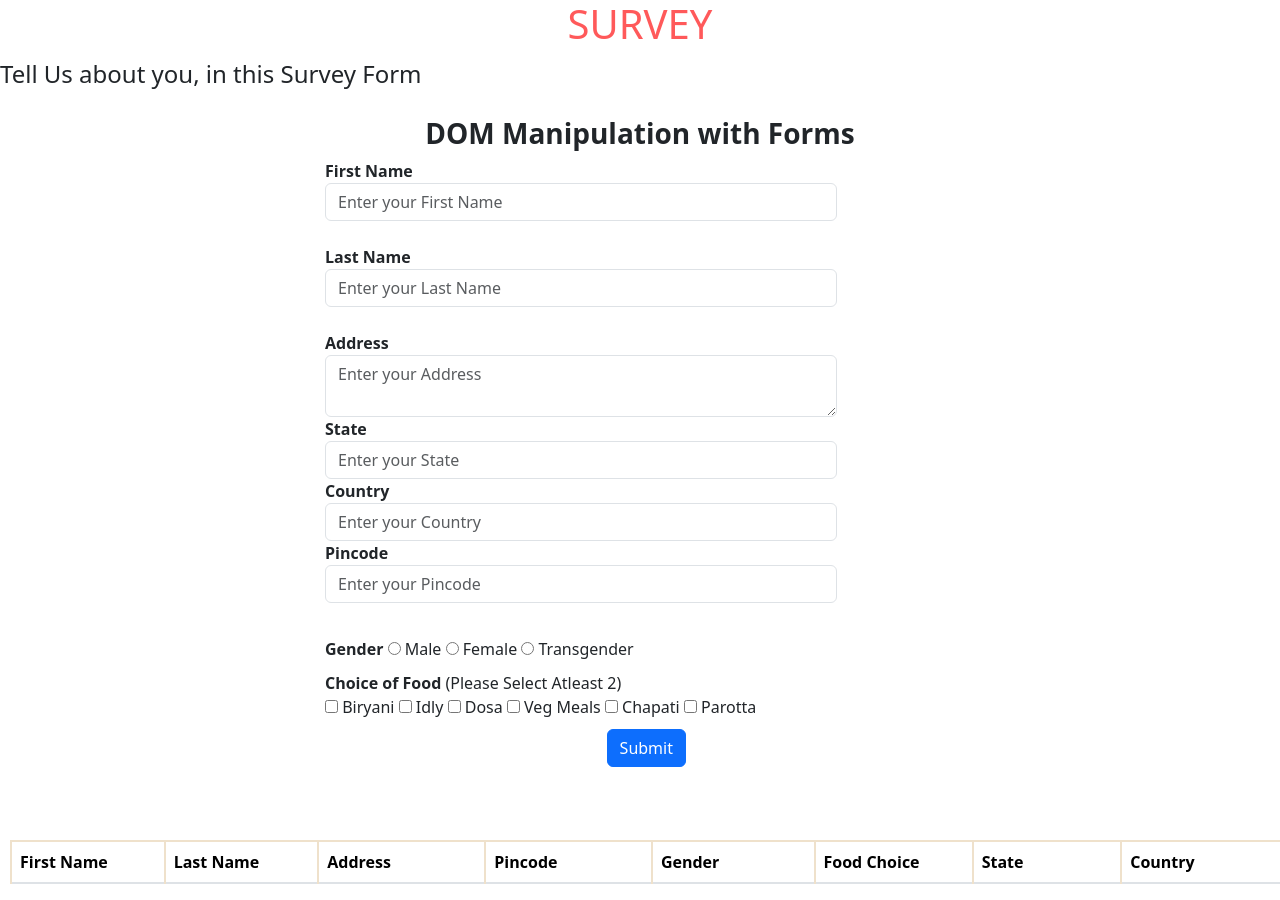
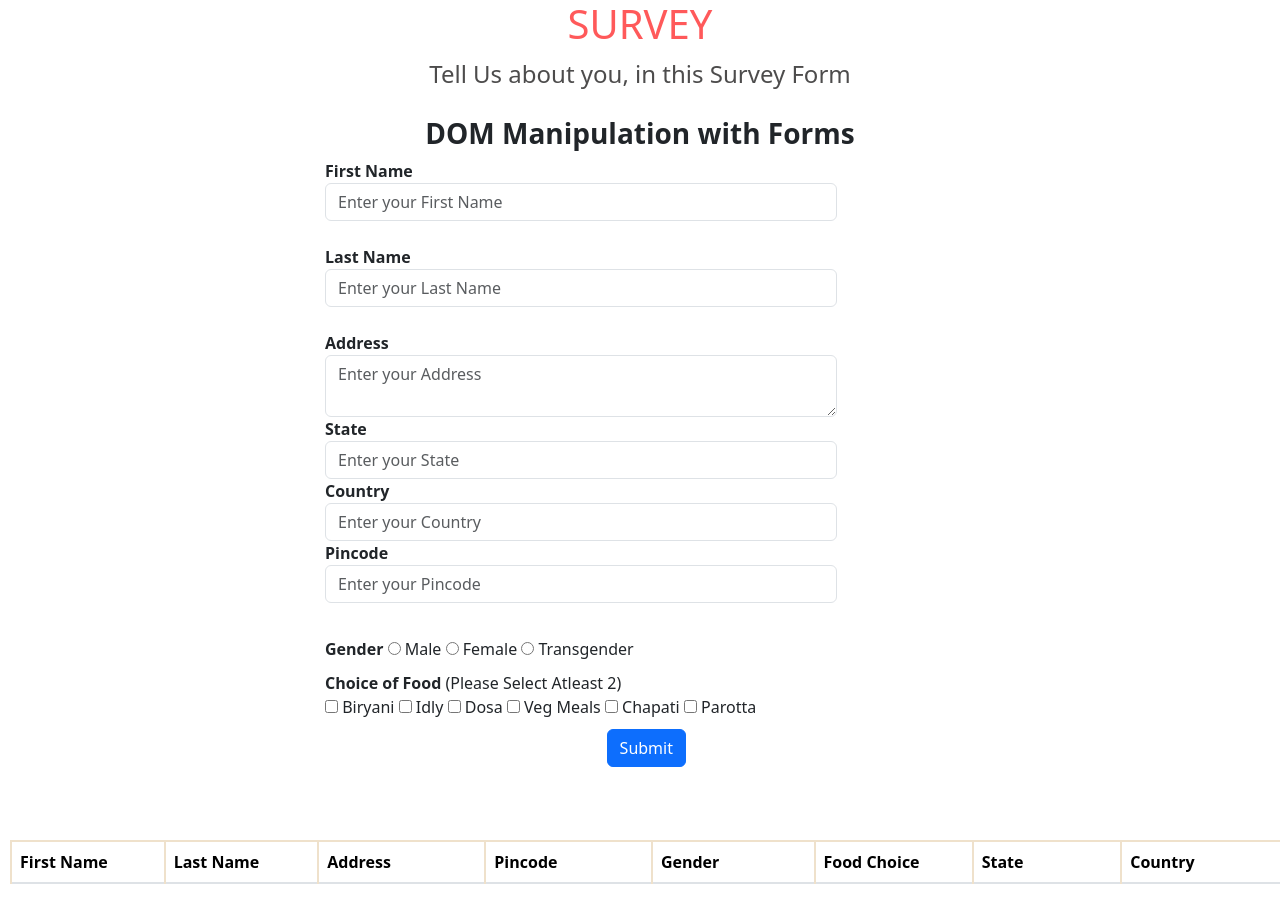
Before and after one commit to ParthibanSivanesan/DOM-JS-SURVEY-FORM-SINGLEPAGE, a plain HTML site: page index.html in a window 1280 px wide. Drawn offline with nearby package versions, Linux system fonts and the light colour scheme.

Commit message:
Update style.css

```diff
--- a/style.css
+++ b/style.css
@@ -93,6 +93,9 @@
 
 #description{
     font-size: x-large;
+    position: relative;
+    text-align: center;
+    color:rgb(77, 76, 76);
 }
 
 
```
